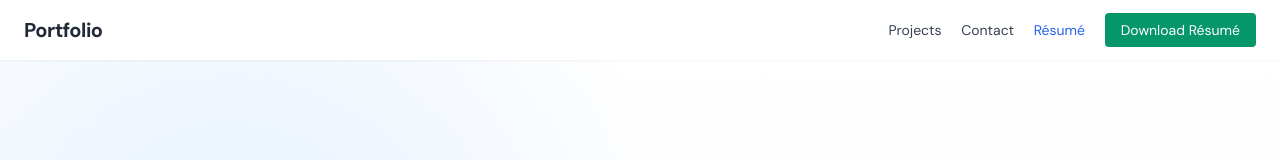
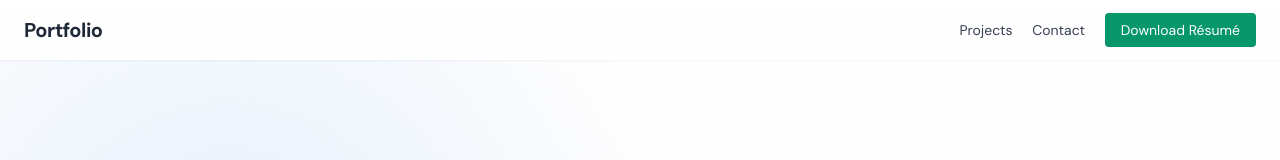
Before and after one commit to Vaidikkasoju/portfolio, a plain HTML site: page index.html in a window 1280 px wide. Shown: the top 160 px of the page. Drawn offline with nearby package versions, Linux system fonts and the light colour scheme.

Commit message:
index.html

```diff
--- a/index.html
+++ b/index.html
@@ -69,7 +69,6 @@
     <div class="space-x-4 text-sm font-medium">
       <a href="#projects" class="text-gray-700 hover:text-blue-600">Projects</a>
       <a href="#contact" class="text-gray-700 hover:text-blue-600">Contact</a>
-      <a href="/mnt/data/Vydik Res.pdf" target="_blank" class="text-blue-600 hover:underline">Résumé</a>
       <a href="Vydik-Res.pdf" download class="px-4 py-2 bg-green-600 text-white rounded hover:bg-green-700 transition">
   Download Résumé
 </a>
```
